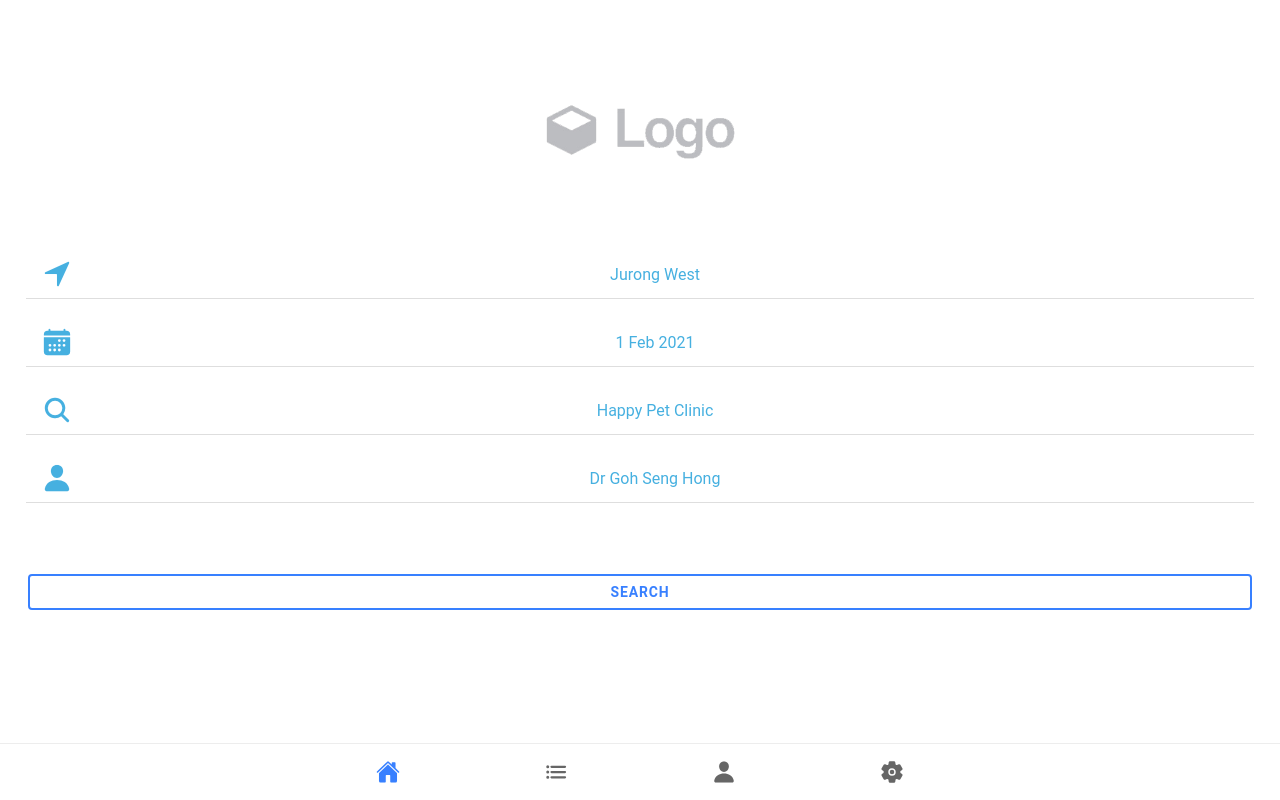
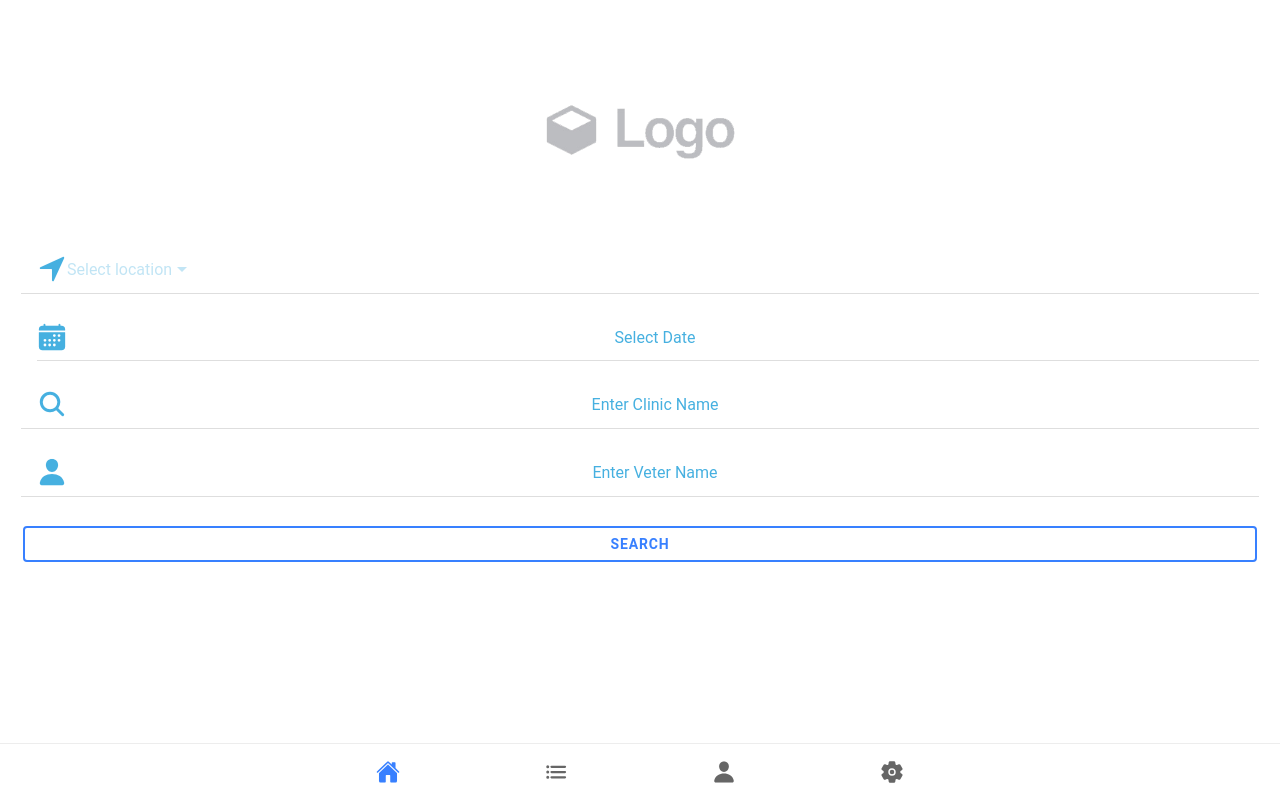
Before and after one commit to johnewong/CZ2006-Frontend, a React (Create React App) app: page /Home in a window 1280 px wide. Built offline with nearby package versions, Linux system fonts and the light colour scheme.

Commit message:
mx update

```diff
--- /dev/null
+++ b/src/pages/Home.css
@@ -0,0 +1,4 @@
+
+.my-custom-class{
+   right: 50%;
+}
--- a/src/pages/Home.tsx
+++ b/src/pages/Home.tsx
@@ -6,20 +6,31 @@ import { navigate } from "ionicons/icons";
 import { calendar } from "ionicons/icons";
 import { search } from "ionicons/icons";
 import { person } from "ionicons/icons";
-import { useHistory } from "react-router-dom";
-import { IonItem, IonLabel, IonInput, IonButton, IonIcon, IonAlert,IonImg } from '@ionic/react';
+import "./Home.css";
+import { IonItem, IonLabel, IonInput, IonButton, IonIcon, IonAlert,IonSelect,IonSelectOption } from '@ionic/react';
 
 
 const Home: React.FC = () => {
   const [location, SetLocation] = useState<string>("Jurong West");
   const [date, SetDate] = useState<string>("1 Feb 2021");
-  const [clinicName, SetClinicName] = useState<string>("Happy Pet Clinic");
-  const [doctorName, SetDoctorName] = useState<string>("Dr Goh Seng Hong");
-  const [iserror, SetIserror] = useState<boolean>(false);
-  const [message, SetMessage] = useState<string>("");
+  const [clinicName, SetClinicName] = useState<string>("Enter Clinic Name");
+  const [doctorName, SetDoctorName] = useState<string>("Enter Veter Name");
+  const [message, setMessage] = useState<string>("");
+  const [makeAppoint, setMakeAppoint] = useState<boolean>(false);
+  const [AvaiTime, setAvailableTime] = useState<string>('');
+  //const [value, onChange] = useState(new Date());
+  const handleMakeAppoint = () => {
+    setMessage("");
+    setMakeAppoint(true);
+    return;
+  };
+
   const handleSearch = () => {
       return;
-  }
+  };
+
+
+
 
   return (
     <IonPage>
@@ -32,32 +43,35 @@ const Home: React.FC = () => {
           </IonCol>
         </IonRow>
         {/*Login input*/}
-          <IonRow>
-            <IonCol>
-              <IonItem>
-                <IonIcon
+        <IonToolbar>
+          <IonItem >
+                  <IonIcon
                     style={{ fontSize: "30px", color: "#46b0e0"} }
                     icon={navigate}
-                    />
-                  <IonInput class = "ion-text-center"
-                      style={{color: "#46b0e0"} }
-                      //type="email"
-                      value={location}
-                      onIonChange={(e) => SetLocation(e.detail.value!)}>
-                  </IonInput>
-              </IonItem>
-              <IonRow></IonRow><IonCol></IonCol>
+                      />
+                  <IonSelect
+                    interface="popover"
+                    placeholder="Select location"
+                    style={{color: "#46b0e0"} }
+                    onIonChange={e => setAvailableTime(e.detail.value)}
+                    value={AvaiTime}>
+                      <IonSelectOption value="Jurong East">Jurong West</IonSelectOption>
+                      <IonSelectOption value="Clementi">Clementi</IonSelectOption>
+                      <IonSelectOption value="Bishan">Bishan</IonSelectOption>
+                      <IonSelectOption value="Dover">Dover</IonSelectOption>
+                      <IonSelectOption value="Tuas">Tuas</IonSelectOption>
+                  </IonSelect>
+          </IonItem>
+          <IonRow></IonRow><IonCol></IonCol>
+        </IonToolbar>
+        <IonToolbar>
               <IonItem>
                 <IonIcon
                     style={{ fontSize: "30px", color: "#46b0e0"} }
                     icon={calendar}
                     />
-                  <IonInput class = "ion-text-center"
-                      style={{color: "#46b0e0"} }
-                      //type="email"
-                      value={date}
-                      onIonChange={(e) => SetDate(e.detail.value!)}>
-                  </IonInput>
+                    <IonLabel class = "ion-text-center"
+                      style={{color: "#46b0e0"} }>Select Date</IonLabel>
               </IonItem>
               <IonRow></IonRow><IonCol></IonCol>
               <IonItem>
@@ -85,20 +99,16 @@ const Home: React.FC = () => {
                       onIonChange={(e) => SetDoctorName(e.detail.value!)}>
                   </IonInput>
               </IonItem>
-            </IonCol>
-          </IonRow>
-          <IonRow></IonRow><IonCol></IonCol><IonRow></IonRow><IonCol></IonCol>
+            </IonToolbar>
           {/*Login button*/}
           <IonRow></IonRow><IonCol></IonCol>
-          <IonRow>
-            <IonCol>
+          <IonToolbar>
               <IonButton class="button button-outline button-block"
                          color = "#46b0e0"
                          onClick = {handleSearch}
                          routerLink = "/Home/SearchResult"
                          ><b>Search</b></IonButton>
-            </IonCol>
-          </IonRow>
+          </IonToolbar>
         </IonGrid>
       </IonContent>
     </IonPage>
--- a/src/pages/MakeAppointment.tsx
+++ b/src/pages/MakeAppointment.tsx
@@ -1,4 +1,4 @@
-import { IonCard, IonContent,IonPopover,IonSelect,IonSelectOption,
+import { IonCard, IonContent,IonBackdrop,IonSelect,IonSelectOption,
    IonHeader, IonButtons, IonPage, IonSlide, IonTitle, IonToolbar,IonModal } from '@ionic/react';
 import React, { useState } from 'react';
 import "./MakeAppointment.css";
@@ -21,13 +21,14 @@ const MakeAppointment: React.FC = () => {
   const [showModal, setShowModal] = useState(false);
   const [AvaiTime, setAvailableTime] = useState<string>('');
   const [makeAppoint, setMakeAppoint] = useState<boolean>(false);
+  const [showBackDrop, setBackDrop] = useState<boolean>(false);
 
   const handleMakeAppoint = () => {
     setMessage("");
     setMakeAppoint(true);
-
     return;
   };
+
 
 
   return (
@@ -60,6 +61,7 @@ const MakeAppointment: React.FC = () => {
           </IonToolbar>
       </IonHeader>
       <IonContent fullscreen>
+
         <IonCard>
           <IonCardHeader>
             <img src= "assets/images/PersonHead.png" width = "100px" />
@@ -123,15 +125,17 @@ const MakeAppointment: React.FC = () => {
 
                 <IonButton onClick={() => {setShowModal(false); handleMakeAppoint()}}><b>Confirm Appointment</b></IonButton>
               </IonModal>
+
               <IonRow>
                 <IonCol>
                   <IonAlert
                     isOpen={makeAppoint}
                     onDidDismiss={() => setMakeAppoint(false)}
-                    cssClass="my-custom-class"
+
                     header={"The appointment has been confirmed!"}
-                    message={message}
+                    message='<icon src = "assets/images/Icon.jpg" width="35px" height="35px"> Delete this file?'
                     buttons={["OK"]}
+
                   />
                 </IonCol>
               </IonRow>
```
Also changed, not shown: src/pages/MakeAppointment.css (+14 -0 lines), public/assets/images/Icon.jpg (added).
